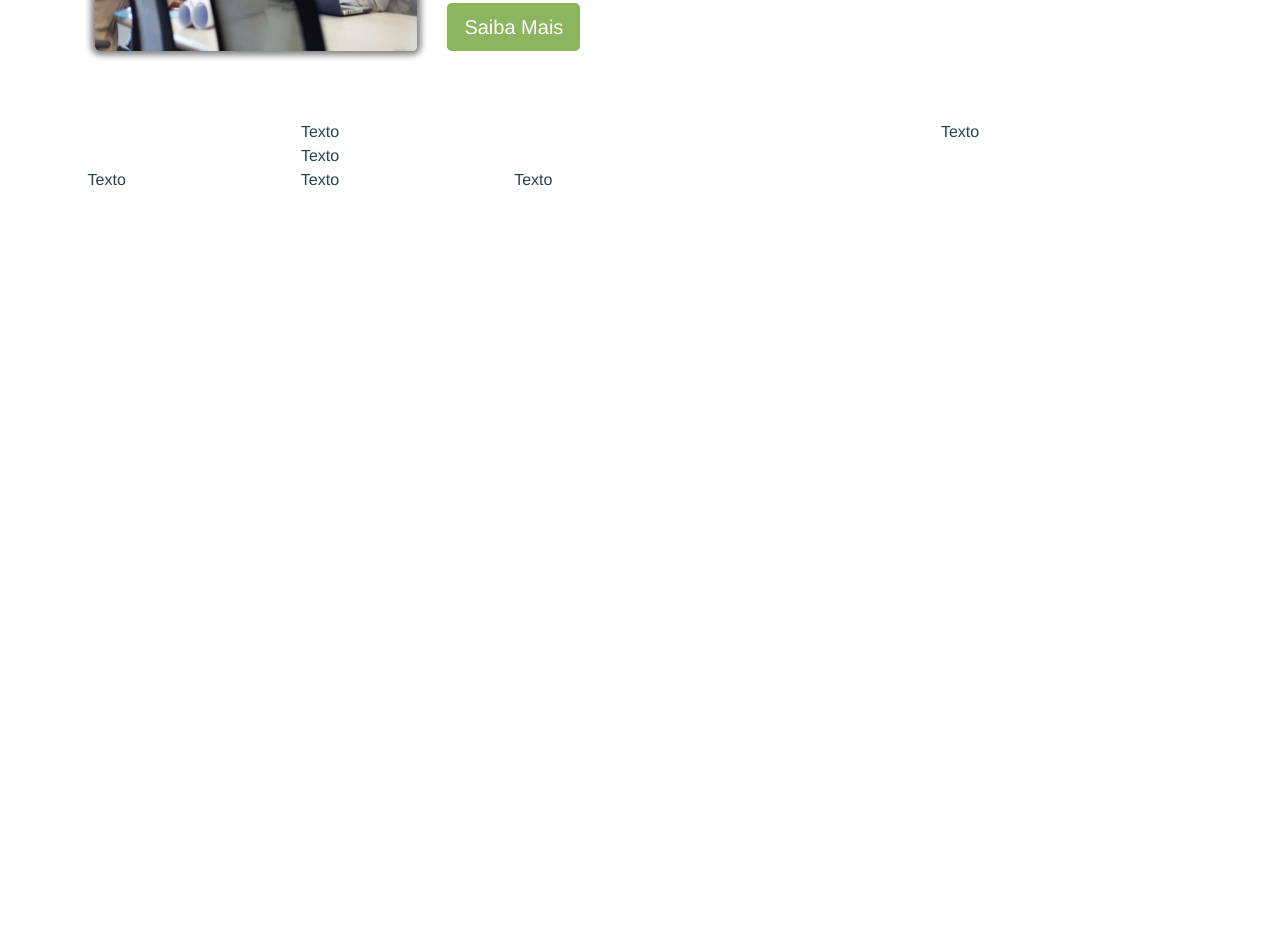
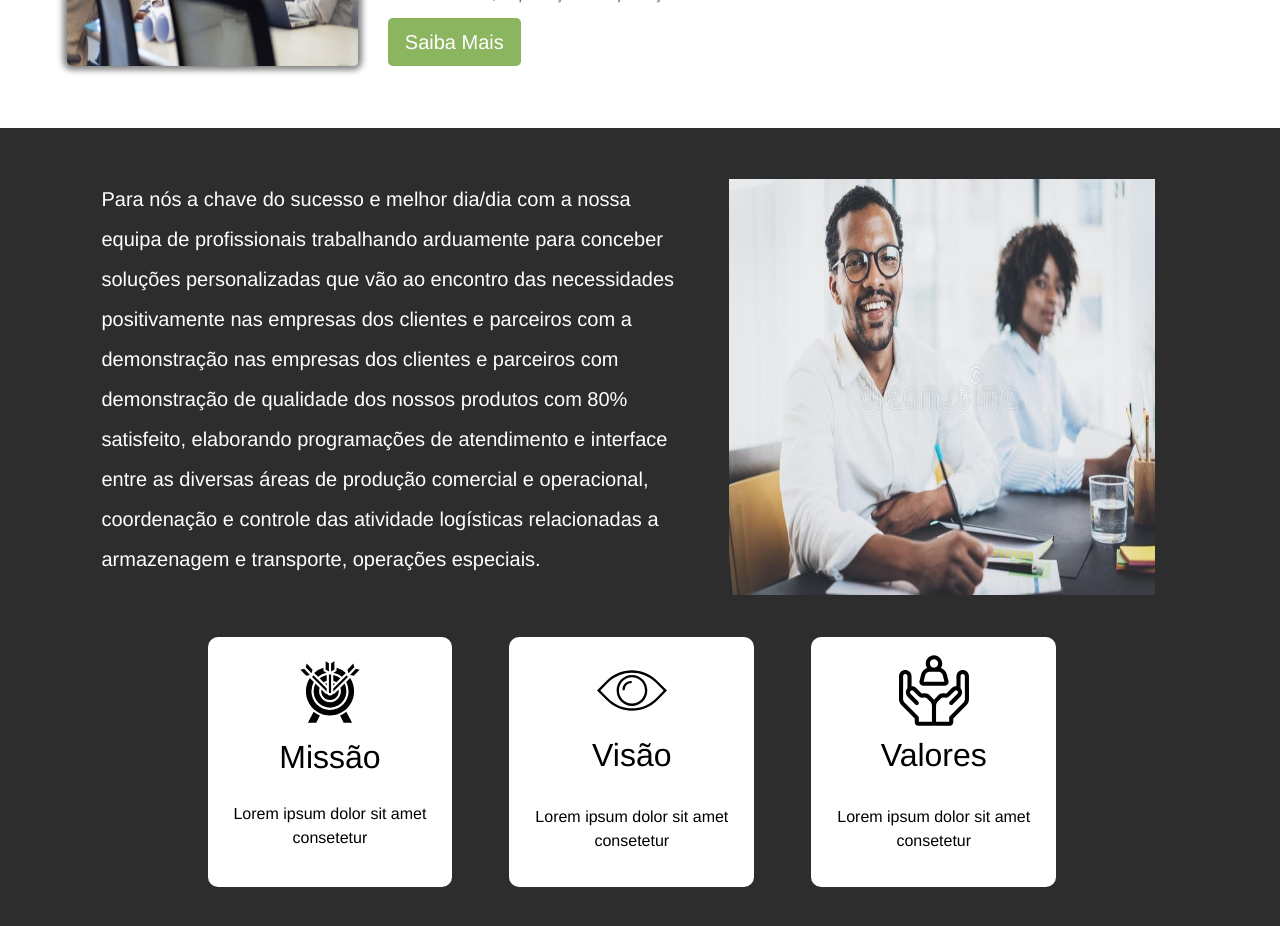
Before and after one commit to uByte2020/Ang-lessGold, a Vue app: page /QuemSomos in a window 1280 px wide. Shown: the part 720-1646 px from the top of the page. Before the commit the page ends 912 px from the top, so only its background shows below. Built offline with nearby package versions, Linux system fonts and the light colour scheme.

Commit message:
Quem Somos| Erro no componente resolvido

```diff
--- a/package.json
+++ b/package.json
@@ -12,6 +12,7 @@
     "aos": "^2.3.4",
     "bootstrap-vue": "^2.21.1",
     "core-js": "^3.6.5",
+    "google-maps-api-loader": "^1.1.1",
     "vue": "^2.6.11",
     "vue-browser-geolocation": "^1.8.0",
     "vue-router": "^3.4.9",
--- a/src/components/BemVindo-AngLess.vue
+++ b/src/components/BemVindo-AngLess.vue
@@ -1,6 +1,8 @@
 <template>
   <div id="BemVindo-AngLess">
-    <div class="container BemVindo-LesGold">
+    <div class="container-fluid BemVindo-LesGold">
+      <div class="row">
+        <div class="col-12">
           <div class="row">
             <div class="col-lg-4 col-xl-4 col-sm-12 col-md-12">
               <img src="@/assets/imgs/img30.jpg" alt="" class="img-fluid img" />
@@ -22,14 +24,16 @@
               </div>
               <p class="TextoInicioP">
                 A <b>ANG LESS GOLD</b> é uma empresa de direito Português,
-            Contribuinte fiscal nº 515015253 com sede em estrada da Mendanha nº
-            25 Bloco 4 4c Parque norte, Carregado e Cadafais, conselho de
+                Contribuinte fiscal nº 515015253 com sede em estrada da Mendanha
+                nº 25 Bloco 4 4c Parque norte, Carregado e Cadafais, conselho de
                 Alenquer. Registada como pessoa coletiva 515015253 com número de
-            identificação na segurança social 25150152535, cujo objetivo social
-            e a prestação de serviço, comércio a grosso de bebidas, alimentaos,
-            medicamentos, Importação e Exportação.
+                identificação na segurança social 25150152535, cujo objetivo
+                social e a prestação de serviço, comércio a grosso de bebidas,
+                alimentaos, medicamentos, Importação e Exportação.
               </p>
               <button type="button" class="btn btn-lg">Saiba Mais</button>
+            </div>
+          </div>
         </div>
       </div>
     </div>
@@ -39,9 +43,9 @@
 <script>
 export default {
   name: "BemVindo-AngLess",
-  props:{
-      margin:Text,
-  }
+  props: {
+    margin: Text,
+  },
 };
 </script>
 <style scoped>
--- a/src/components/Contacto/Map.vue
+++ b/src/components/Contacto/Map.vue
@@ -3,8 +3,15 @@
     <gmap-map
       :center="center"
       :zoom="16"
-      style="width: 100%; height: 700px; margin-bottom: 4%; box-shadow: 3px 2px 10px gray;"
+      style="
+        width: 100%;
+        height: 700px;
+        margin-bottom: 4%;
+        box-shadow: 3px 2px 10px gray;
+      "
     >
+      <area shape="circle" coords="2580,,25" href="another.htm" />
+      <area shape="default" />
       <gmap-marker
         :key="index"
         v-for="(m, index) in markers"
--- a/src/main.js
+++ b/src/main.js
@@ -16,7 +16,6 @@
     libraries: "places" // necessary for places input
   }
 });
-
 new Vue({
   router,
   render: h => h(App)
--- a/src/views/Contacto.vue
+++ b/src/views/Contacto.vue
@@ -330,10 +330,11 @@
   -moz-text-align: left;
   -ms-text-align: left;
   -webkit-text-align: left;
-  padding: 5%;
-  -moz-padding: 5%;
-  -ms-padding: 5%;
-  -webkit-padding: 5%;
+  padding:3% 4%;
+  -moz-padding: 3% 4%;
+  -ms-padding: 3% 4%;
+  -webkit-padding: 3% 4%;
+  margin: auto;
 }
 .mapa {
   margin: auto !important;
--- a/src/views/QuemSomos.vue
+++ b/src/views/QuemSomos.vue
@@ -12,7 +12,7 @@
             IMPORTAÇÃO &amp; EXPORTAÇÃO LDA
           </h1>
         </div>
-        <div class="BemVCompenent">
+        <div class="col-10 BemVCompenent">
           <BemVindoAngLess />
         </div>
         <!-- <div
@@ -21,18 +21,65 @@
           data-aos-easing="ease-in-sine"
           style="color:green; background-color:green;height:"
         ></div> -->
-        <div class="col-12">
+        <div class="col-12" id="BackgroundBlack">
           <div class="row">
-            <div class="col-lg-6 col-md-12 col-xl-6 col-sm-12">Texto</div>
+            <div class="col-12">
+              <div class="row justify-content-md-center">
+                <div class="col-lg-6 col-md-12 col-xl-6 col-sm-12">
+                  <p class="BackgroundBlackTexto">
+                    Para nós a chave do sucesso e melhor dia/dia com a nossa
+                    equipa de profissionais trabalhando arduamente para conceber
+                    soluções personalizadas que vão ao encontro das necessidades
+                    positivamente nas empresas dos clientes e parceiros com a
+                    demonstração nas empresas dos clientes e parceiros com
+                    demonstração de qualidade dos nossos produtos com 80%
+                    satisfeito, elaborando programações de atendimento e
+                    interface entre as diversas áreas de produção comercial e
+                    operacional, coordenação e controle das atividade logísticas
+                    relacionadas a armazenagem e transporte, operações
+                    especiais.
+                  </p>
+                </div>
 
-            <div class="col-lg-6 col-md-12 col-xl-6 col-sm-12">Texto</div>
+                <div class="col-lg-5 col-md-12 col-xl-5 col-sm-12">
+                  <img
+                    src="../assets/imgs/img29.jpg"
+                    class="img-fluid img"
+                    alt="Empresarios"
+                  />
+                </div>
+              </div>
+            </div>
 
-            <div class="col-lg-12 col-md-12 col-xl-6 col-sm-12">
-              Texto
+            <div class="col-lg-12 col-md-12 col-xl-12 col-sm-12 tabelasBracas">
               <div class="row justify-content-md-center">
-                <div class="col-lg-4 col-md-4 col-xl-4 col-sm-12">Texto</div>
-                <div class="col-lg-4 col-md-4 col-xl-4 col-sm-12">Texto</div>
-                <div class="col-lg-4 col-md-4 col-xl-4 col-sm-12">Texto</div>
+                <div
+                  class="col-lg-3 col-md-12 col-xl-3 col-sm-12 "
+                >
+                  <div class="row BackgroundBlackwhite">
+                    <div class="col-12"><img src="../assets/svg/missao.svg" class="img-fluid icon" alt="Missao"></div>
+                    <div class="col-12 "><h2 class="titulo">Missão</h2></div>
+                    <div class="col-12"><p>Lorem ipsum dolor sit amet consetetur</p></div>
+                  </div>
+                </div>
+                <div
+                  class="col-lg-3 col-md-12 col-xl-3 col-sm-12"
+                >
+                  <div class="row  BackgroundBlackwhite">
+                    <div class="col-12"><img src="../assets/svg/visao.svg" class="img-fluid icon" alt="Missao"></div>
+                    <div class="col-12 titulo"><h2>Visão</h2></div>
+                    <div class="col-12"><p>Lorem ipsum dolor sit amet consetetur</p></div>
+                  </div>
+                </div>
+                <div
+                  class="col-lg-3 col-md-12 col-xl-3 col-sm-12 "
+                >
+                  <div class="row  BackgroundBlackwhite">
+                    <div class="col-12"><img src="../assets/svg/valor.svg" class="img-fluid icon" alt="Missao"></div>
+                    <div class="col-12 titulo"><h2>Valores</h2></div>
+                    <div class="col-12"><p>Lorem ipsum dolor sit amet consetetur</p></div>
+                  </div>
+                </div>
               </div>
             </div>
           </div>
@@ -55,10 +102,10 @@
 <style scoped>
 h1 {
   text-align: left;
-  margin-left: 6%;
+  margin-left: 4%;
 }
 .BemVCompenent {
-  margin: auto 3% !important;
+  /* margin: auto 3% !important; */
 }
 .TituloAngLess {
   font-family: "Gotham";
@@ -76,6 +123,41 @@
   color: #fff;
   text-align: left;
 }
+#BackgroundBlack {
+  padding: 4%;
+  background-color: rgb(46, 45, 45);
+  color: #fff;
+}
+.BackgroundBlackTexto {
+  text-align: left;
+  font-size: 20px;
+  line-height: 2;
+  width: 100%;
+}
+.tabelasBracas{
+  margin: 3% auto;
+}
+.BackgroundBlackwhite {
+  width: 90% !important;
+  background-color: #fff;
+  height: 250px;
+  margin: 2%;
+  color: black;
+  border-radius: 10px;
+}
+.img {
+  height: 100%;
+  width: 90%;
+  object-fit: fill;
+}
+.icon{
+  margin-top: 3%;
+  height: 100%;
+  width: 70px;
+}
+.titulo{
+  margin: 2% auto;
+}
 @font-face {
   font-family: "Gotham";
   src: local("Fonts"), url(../assets/Fonts/GothamBold.otf) format("truetype");
```
Also changed, not shown: src/components/Contacto/Mapa/GoogleMapLine.vue (added, +28 -0 lines), src/components/Contacto/Mapa/GoogleMapLoader.vue (added, +81 -0 lines), src/components/Contacto/Mapa/GoogleMapMarker.vue (added, +28 -0 lines), src/components/Contacto/Mapa/TravelMap.vue (added, +34 -0 lines), src/assets/imgs/img29.jpg, 1 other file (tests, documents, lock files or other folders). Lines whose indentation alone changed are shown as unchanged.
